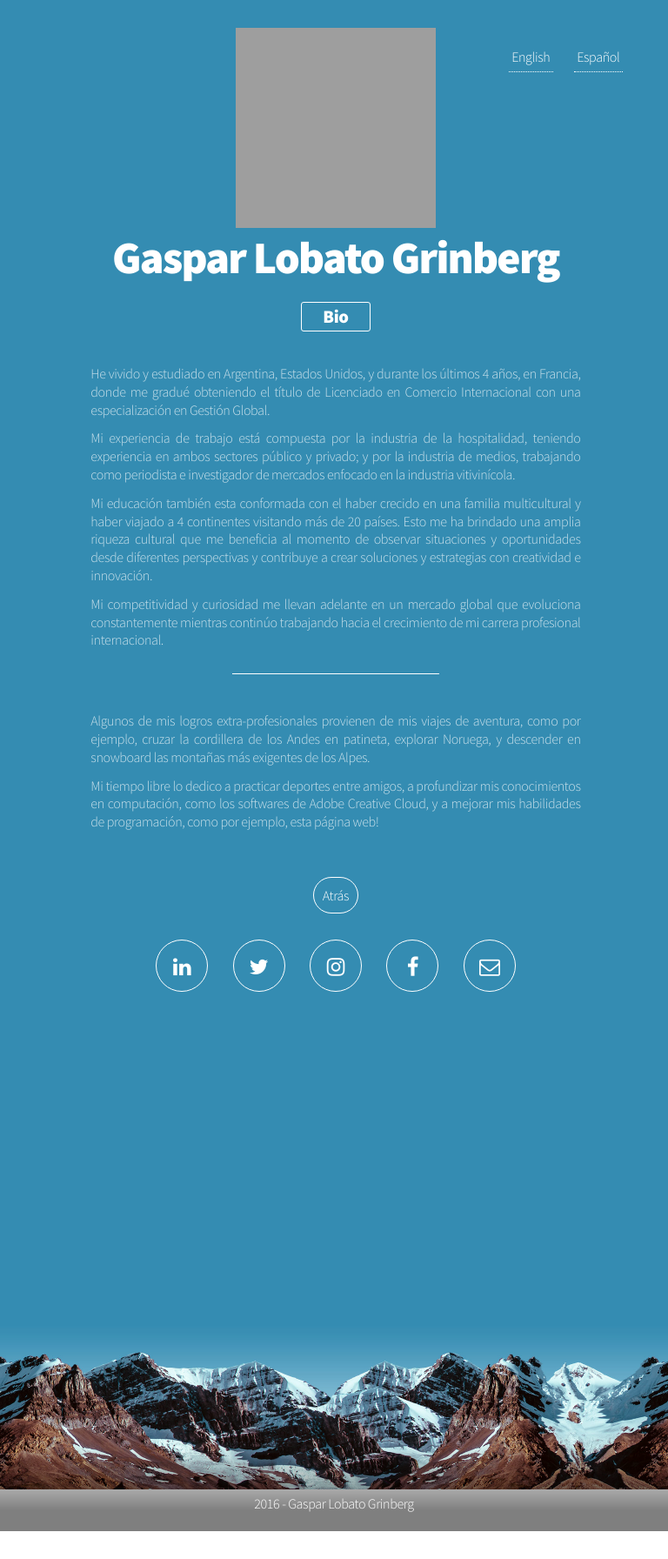
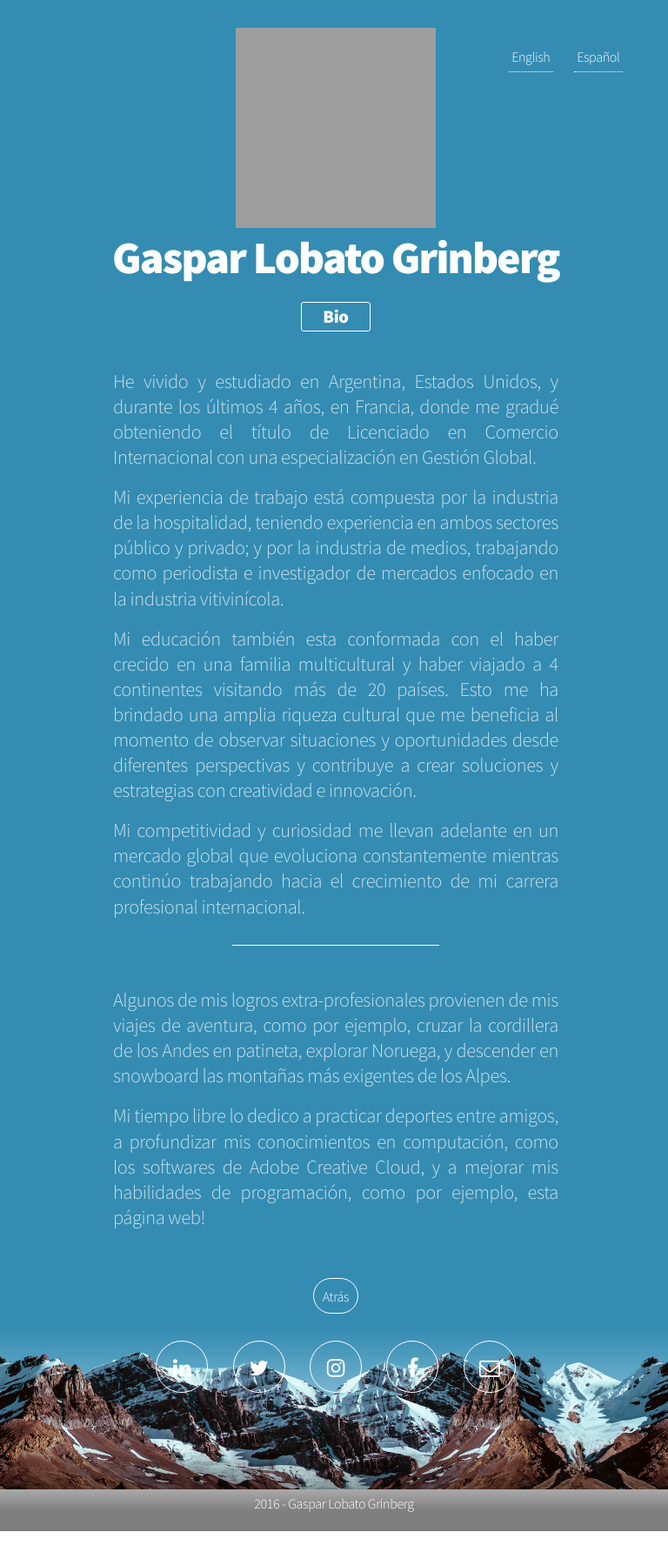
Before and after one commit to gasparlg/gasparg, a Jekyll site: the page built from es-bio.html, in a window 768 px wide. Shown: the whole page at 87% size. Built offline with Jekyll 4.4.1, drawn with Linux system fonts in a browser that asks for light colours; grey boxes are pictures that could not be loaded.

Commit message:
ipad mini wrapper

```diff
--- a/css/main-bio.css
+++ b/css/main-bio.css
@@ -876,14 +876,13 @@
     and (-webkit-min-device-pixel-ratio: 1)
     and (orientation : portrait) {
 
-        /*
+
         #wrapper {
-            height: 250em;
+            height: 200%;
         }
-        */
 
         #header p {
-			font-size: 1em;
+			font-size: 1.4em;
             line-height: 1.3em;
 		}
 }
```
